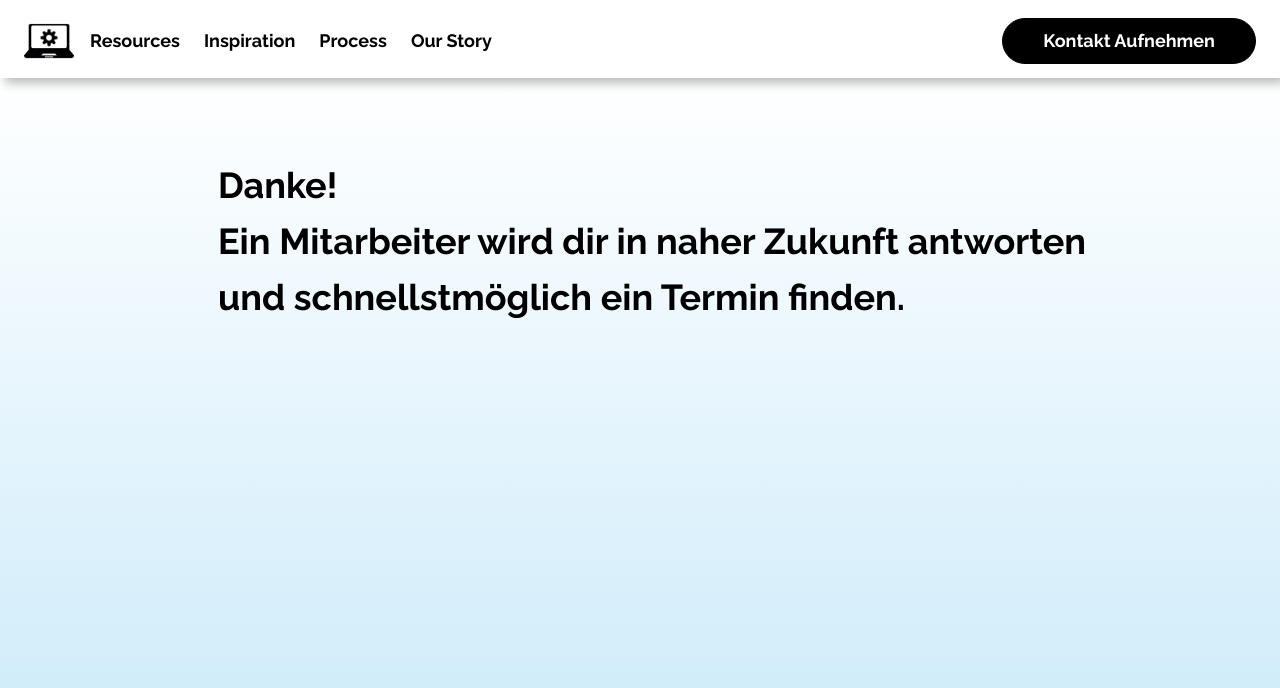
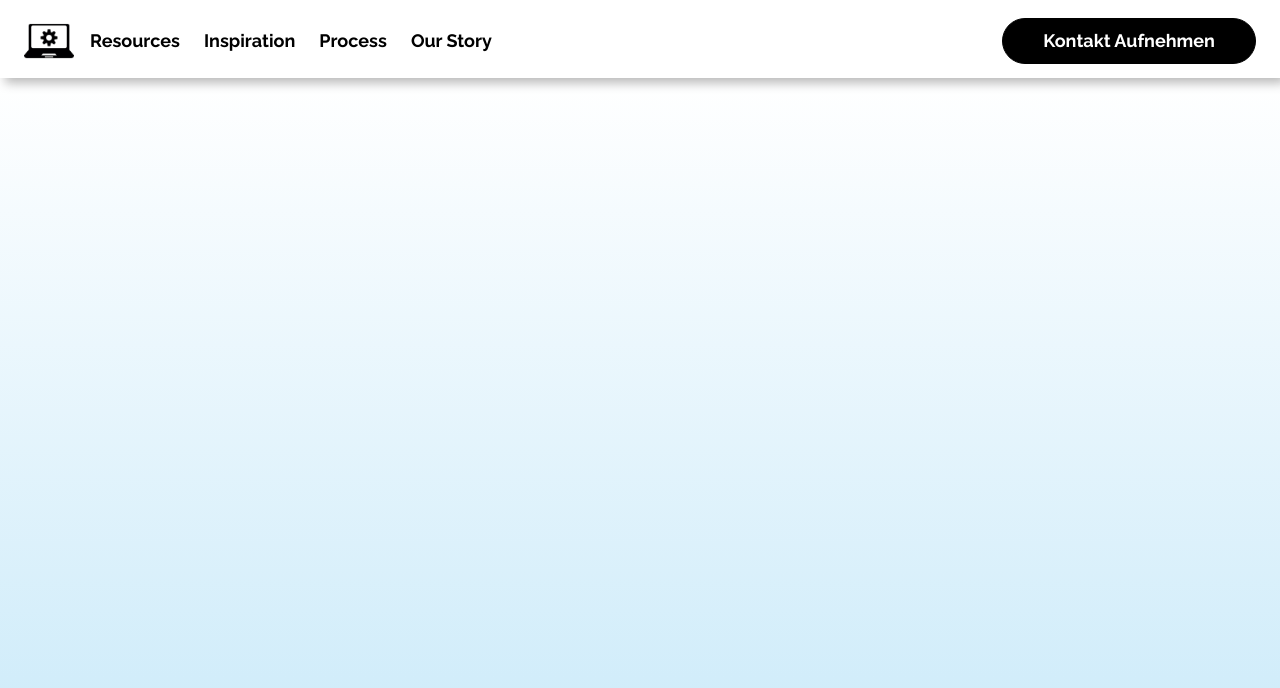
Before and after one commit to Buschi23/next, a Next.js app: page /test in a window 1280 px wide. Shown: the top 688 px of the page. Built offline with nearby package versions, Linux system fonts and the light colour scheme.

Commit message:
Update test.js

```diff
--- a/pages/test.js
+++ b/pages/test.js
@@ -58,11 +58,8 @@ const Home = (props) => {
         </div>
         <div id="inspiration" className="home-features">
           <h1 className="home-text">
-            <span>Danke!</span>
-            <br></br>
-            <span>Ein Mitarbeiter wird dir in naher Zukunft antworten</span>
-            <br></br>
-            <span>und schnellstmöglich ein Termin finden.</span>
+            <script src="https://apps.elfsight.com/p/platform.js" defer></script>
+            <div class="elfsight-app-1972139e-b9eb-4fd9-be53-8d9a210d3625"></div>
           </h1>
         </div>
       </div>
```
